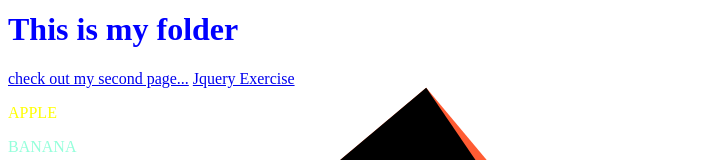
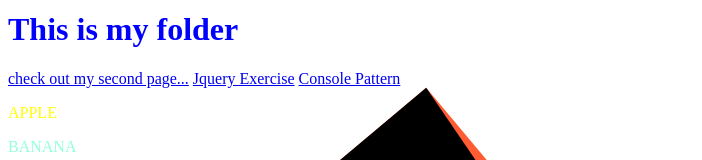
Before and after one commit to hanh368/hanh368.github.io, a plain HTML site: page index.html in a window 1280 px wide. Shown: the part 550-710 px from the top of the page, without its empty margins (0-702 px from the left). Drawn offline with Linux system fonts and the light colour scheme.

Commit message:
Adding index file

```diff
--- a/index.html
+++ b/index.html
@@ -22,6 +22,8 @@
         >check out my second page...</a>
 <a href="jquery_exercise/index.html"
 >Jquery Exercise</a>
+<a href="console.html"
+>Console Pattern</a>
     <p id="first">APPLE</p>
 
     <p id="second">BANANA</p>
```
